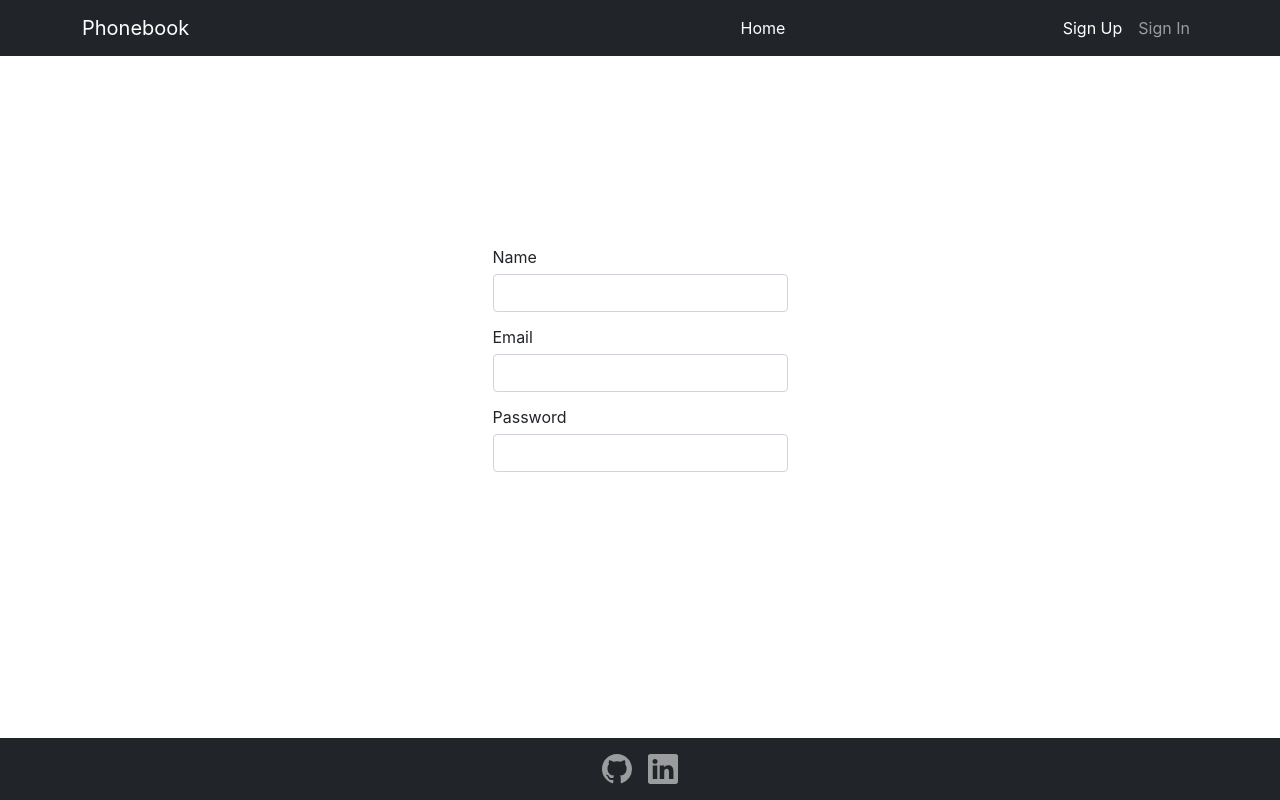
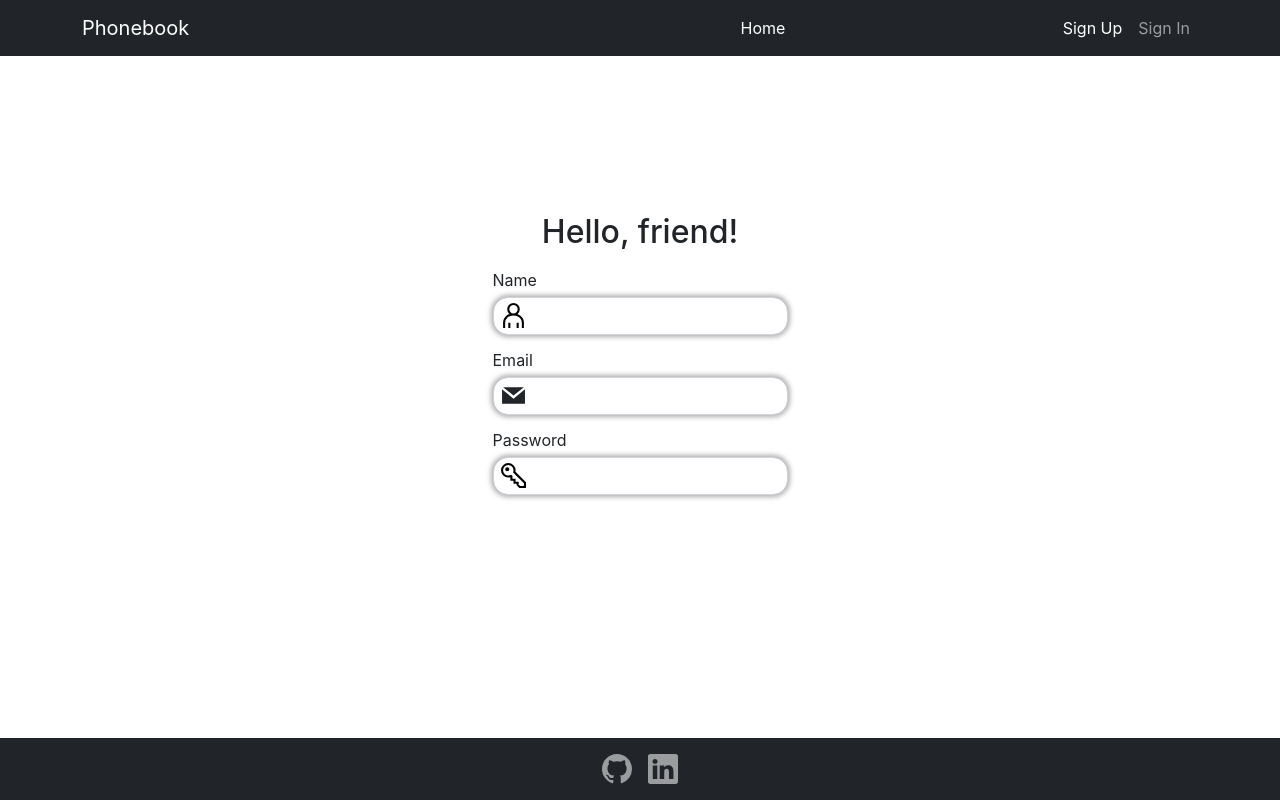
Before and after one commit to eijjeka/goit-react-hw-08-phonebook, a React (Create React App) app: page /register in a window 1280 px wide. Built offline with nearby package versions, Linux system fonts and the light colour scheme.

Commit message:
add files

```diff
--- a/src/components/register/Register.jsx
+++ b/src/components/register/Register.jsx
@@ -3,6 +3,7 @@ import { useDispatch } from "react-redux";
 import { motion } from "framer-motion";
 import authOperations from "redux/auth/auth-operations";
 import { useForm } from "react-hook-form";
+import { GrMail, GrKey, GrUser } from "react-icons/gr";
 import {
   Form,
   Label,
@@ -10,6 +11,7 @@ import {
   Button,
   ErrorMessage,
   ListError,
+  Title,
 } from "./Register.styled";
 
 export const Register = () => {
@@ -30,12 +32,14 @@ export const Register = () => {
   };
 
   return (
+    <section>
       <motion.div
         initial={{ scale: 0, opacity: 0 }}
         animate={{ scale: 1, opacity: 1 }}
         transition={{ duration: 0.9 }}
       >
         <Form onSubmit={handleSubmit(onSubmit)}>
+          <Title>Hello, friend!</Title>
           <Label>
             Name
             <Input
@@ -48,9 +52,19 @@ export const Register = () => {
                 },
               })}
             />
+            <GrUser
+              style={{
+                position: "absolute",
+                top: "35px",
+                left: "8px",
+              }}
+              size={25}
+            />
           </Label>
           <ErrorMessage>
-          {errors?.name && <ErrorMessage>{errors?.name?.message}</ErrorMessage>}
+            {errors?.name && (
+              <ErrorMessage>{errors?.name?.message}</ErrorMessage>
+            )}
           </ErrorMessage>
           <Label>
             Email
@@ -64,6 +78,14 @@ export const Register = () => {
                   message: "Please enter a valid email «example@mail.com»",
                 },
               })}
+            />
+            <GrMail
+              style={{
+                position: "absolute",
+                top: "35px",
+                left: "8px",
+              }}
+              size={25}
             />
           </Label>
           <ErrorMessage>
@@ -84,6 +106,14 @@ export const Register = () => {
                 },
               })}
             />
+            <GrKey
+              style={{
+                position: "absolute",
+                top: "35px",
+                left: "8px",
+              }}
+              size={25}
+            />
           </Label>
           <ErrorMessage>
             {errors?.password && (
@@ -102,15 +132,16 @@ export const Register = () => {
             <Button
               type="submit"
               as={motion.button}
-            initial={{ y: 100, opacity: 0 }}
-            animate={{ y: 0, opacity: 1 }}
+              initial={{ opacity: 0 }}
+              animate={{ opacity: 1 }}
               transition={{ duration: 0.9, delay: 0.1 }}
             >
-            Submit
+              Create Account
             </Button>
           )}
         </Form>
       </motion.div>
+    </section>
   );
 };
 
--- a/src/components/register/Register.styled.jsx
+++ b/src/components/register/Register.styled.jsx
@@ -1,22 +1,28 @@
 import styled from "styled-components";
+
+export const Title = styled.h2`
+  text-align: center;
+`;
 
 export const Form = styled.form`
   display: flex;
   flex-direction: column;
+  /* border: 1px solid black; */
+  padding: 10px 20px;
 `;
 
 export const Label = styled.label`
   display: flex;
   flex-direction: column;
   margin-top: 9px;
+  position: relative;
 `;
 
 export const Input = styled.input`
-  position: relative;
   display: block;
   width: 295px;
   margin-top: 5px;
-  padding: 0.375rem 0.75rem;
+  padding: 0.375rem 38px;
   font-size: 1rem;
   font-weight: 400;
   line-height: 1.5;
@@ -25,8 +31,10 @@ export const Input = styled.input`
   background-clip: padding-box;
   border: 1px solid #ced4da;
   appearance: none;
-  border-radius: 0.25rem;
+  border-radius: 15px;
+  box-shadow: 0 0 5px 2px rgba(148, 148, 148, 0.75);
   transition: border-color 0.15s ease-in-out, box-shadow 0.15s ease-in-out;
+
   &:focus {
     color: #212529;
     background-color: #fff;
@@ -38,22 +46,16 @@ export const Input = styled.input`
 
 export const Button = styled.button`
   display: inline-block;
-  width: 100px;
-  margin-top: 10px;
+  margin-top: 20px;
   padding: 5px 5px;
   font-weight: 400;
   line-height: 1.5;
-  text-align: center;
-  text-decoration: none;
-  vertical-align: middle;
+  text-transform: uppercase;
   cursor: pointer;
-  user-select: none;
   color: #fff;
   background-color: #212529;
-  border: 1px solid transparent;
   border-color: #212529;
-  font-size: 1rem;
-  border-radius: 0.25rem;
+  border-radius: 20px;
   transition: color 0.15s ease-in-out, background-color 0.15s ease-in-out,
     border-color 0.15s ease-in-out, box-shadow 0.15s ease-in-out;
 
@@ -76,3 +78,5 @@ export const ListError = styled.ul`
   padding: 0;
   list-style: none;
 `;
+
+export const Section = styled.section``;
```
Also changed, not shown: 1 other file (tests, documents, lock files or other folders). Lines whose indentation alone changed are shown as unchanged.
